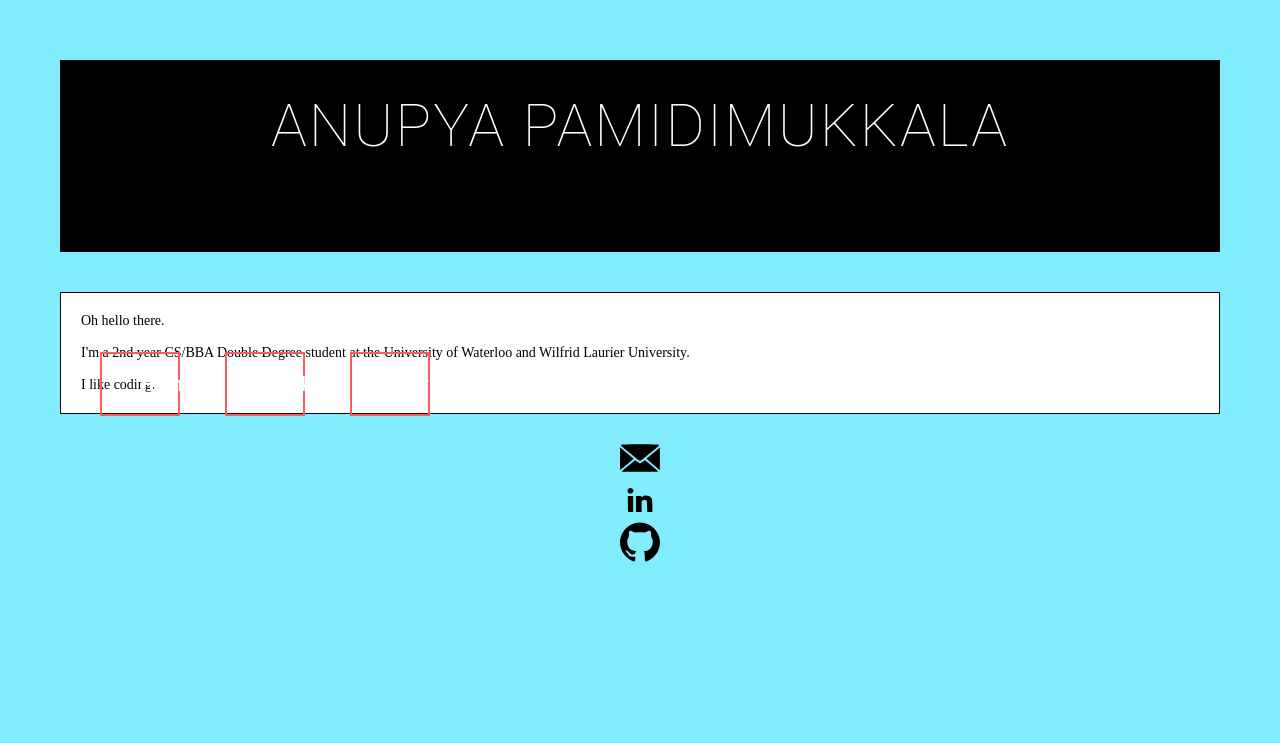
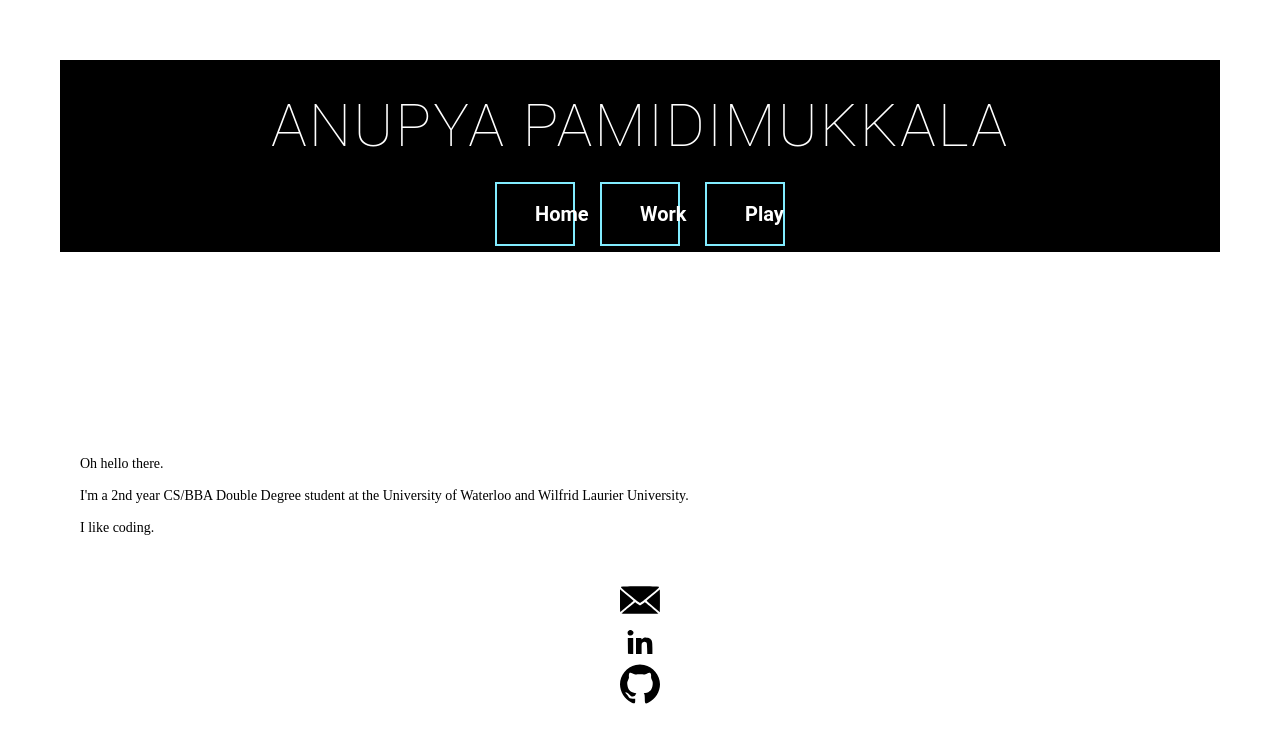
Before and after one commit to Anupya/anupya.github.io, a Jekyll site: the page built from index.html, in a window 1280 px wide. Shown: the top 743 px of the page. Built offline with Jekyll 4.4.1, drawn with Linux system fonts in a browser that asks for light colours.

Commit message:
change bg to white

```diff
--- a/css/main.css
+++ b/css/main.css
@@ -52,11 +52,12 @@
     color: black;
     padding: 10px;
     background-color: white;
+    border-color: none;
 }
 body {
     opacity: 0;
     margin: 60px;
-    background-color: #82ECFF;
+    background-color: white; /* ACTUAL BACKGROUND */
     overflow: scroll;
     animation: fadein 1.2s forwards;
     animation-delay: 1.2s
@@ -66,11 +67,12 @@
 /* LINKS */
 /* HOME, WORK, PLAY */
 nav ul {
-    position: absolute;
+    position: relative;
+    bottom: 140px;
     font-family:'Century Gothic', 'Roboto', 'Arial', 'Sans-Serif';
     font-weight: 100px;
     font-size: 20px;
-    color: #82ECFF;
+    color: black;
     padding: 20px;
     list-style: none;
     text-align: center;
@@ -85,10 +87,10 @@
     transition: color 0.25s;
     border: 0;
     box-sizing: border-box;
-    margin: 1em;
+    margin: 10px;
     padding: 1em 2em;
-    box-shadow: inset 0 0 0 2px #f45e61;
-    color: #f45e61;
+    box-shadow: inset 0 0 0 2px #82ECFF;
+    color: black;
     font-size: inherit;
     font-weight: 700;
     position: relative;
@@ -115,21 +117,21 @@
   bottom: 0;
   right: 0;
 }
-nav ul li:hover {
-  color: #60daaa;
+nav ul li:hover { /* the border changes color to this */
+  color: #82ECFF;
 }
 nav ul li:hover::before, nav ul li:hover::after {
   width: 100%;
   height: 100%;
 }
 nav ul li:hover::before {
-  border-top-color: #60daaa;
-  border-right-color: #60daaa;
+  border-top-color: #82ECFF;
+  border-right-color: #82ECFF;
   transition: width 0.25s ease-out, height 0.25s ease-out 0.25s;
 }
 nav ul li:hover::after {
-  border-bottom-color: #60daaa;
-  border-left-color: #60daaa;
+  border-bottom-color: #82ECFF;
+  border-left-color: #82ECFF;
   transition: border-color 0s ease-out 0.5s, width 0.25s ease-out 0.5s, height 0.25s ease-out 0.75s;
 }
 
@@ -158,7 +160,6 @@
 /* BORDERS */
 p.border {
     padding: 20px;
-    border: 0.2px solid #000000;
 }
 
 /* IMAGES */
```
